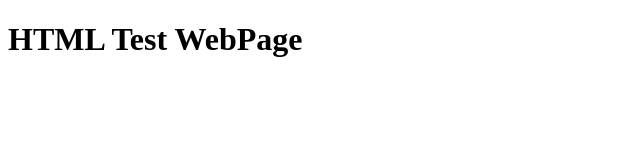
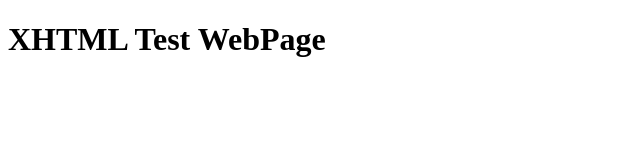
Before and after one commit to niyast/xhtml, a plain HTML site: page index.html in a window 1280 px wide. Shown: the whole page, without its empty margins (0-640 px from the left). Drawn offline with Linux system fonts and the light colour scheme.

Commit message:
Update index.html

```diff
--- a/index.html
+++ b/index.html
@@ -8,7 +8,7 @@
 
 <body>
 
-<h1>HTML <span class="color_h1">Test WebPage</span></h1>
+<h1>XHTML <span class="color_h1">Test WebPage</span></h1>
 
 
 
```
